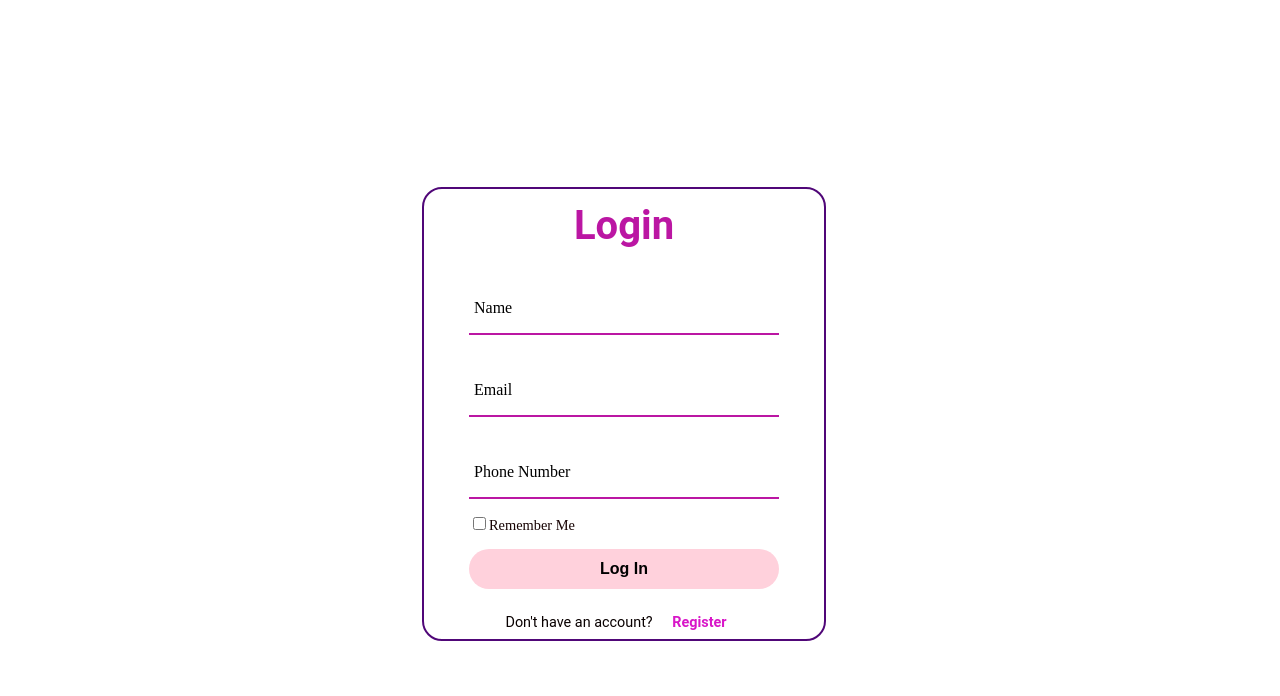
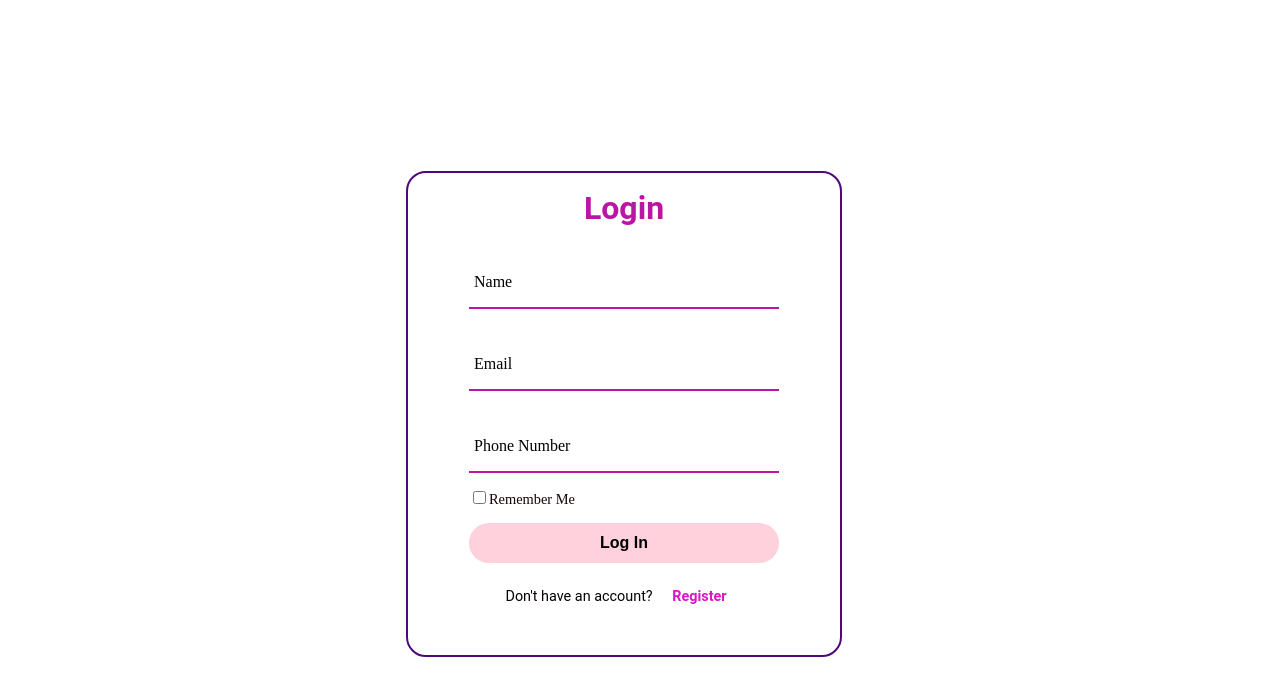
Before and after one commit to jakejackjoockjake/ChequeMate, a plain HTML site: page signin.html in a window 1280 px wide. Shown: the part 106-802 px from the top of the page. Drawn offline with nearby package versions, Linux system fonts and the light colour scheme.

Commit message:
Updated index.html
Added margin and padding.
lm

```diff
--- a/app.css
+++ b/app.css
@@ -344,15 +344,17 @@ li {
 }
 
 /* Form */
-section{
+section {
+    min-height: 100vh;
+    width: 100%;
     display: flex;
     justify-content: center;
     align-items: center;
-    min-height: 100vh;
-    width: 100%;
 }
 
 .form-box {
+    margin: 1rem;
+    padding: 1rem;
     position: relative;
     width: 400px;
     height: 450px;
@@ -363,7 +365,6 @@ section{
     display: flex;
     justify-content: center;
     align-items: center;
-
 }
 
 h2 {
--- a/signin.css
+++ b/signin.css
@@ -4,18 +4,15 @@ body {
 }
 
 section {
+    height: auto;
+    width: 100%;
     display: flex;
     justify-content: center;
     align-items: center;
-    min-height: 100vh;
-    width: 100%;
-
-    background: url('background6.jpg')no-repeat;
-    background-position: center;
-    background-size: cover;
 }
 
 .form-box {
+    margin: 1rem;
     position: relative;
     width: 400px;
     height: 450px;
@@ -26,15 +23,14 @@ section {
     display: flex;
     justify-content: center;
     align-items: center;
-
 }
 
+
 h2 {
-    font-size: 40px;
-    font-family: 'Roboto', sans-serif;
+    font-size: 2em;
     color: #bb16a3;
     text-align: center;
-    padding-top: 2rem;
+    font-family: 'Roboto', sans-serif;
 }
 
 .inputbox {
@@ -89,15 +85,14 @@ top: -5px;
 
 .forget label input {
     margin-right: 3px;
-
 }
 
-.forget label a{
-    color: #bb16a3;
+.forget label a {
+    color: #1889be;
     text-decoration: none;
 }
 
-.forget label a:hover{
+.forget label a:hover {
     text-decoration: underline;
 }
 
```
Also changed, not shown: index.html (+2 -2 lines).
